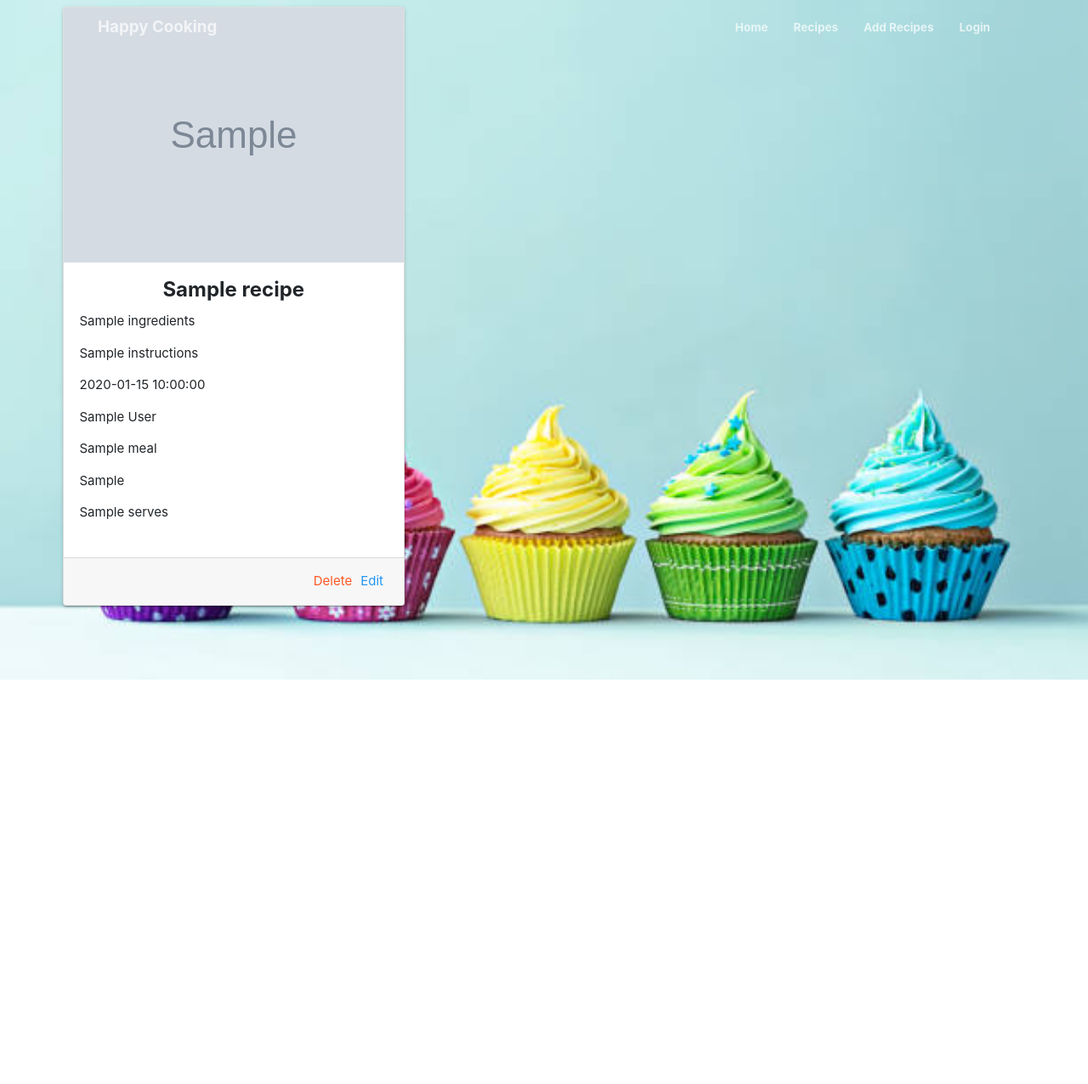
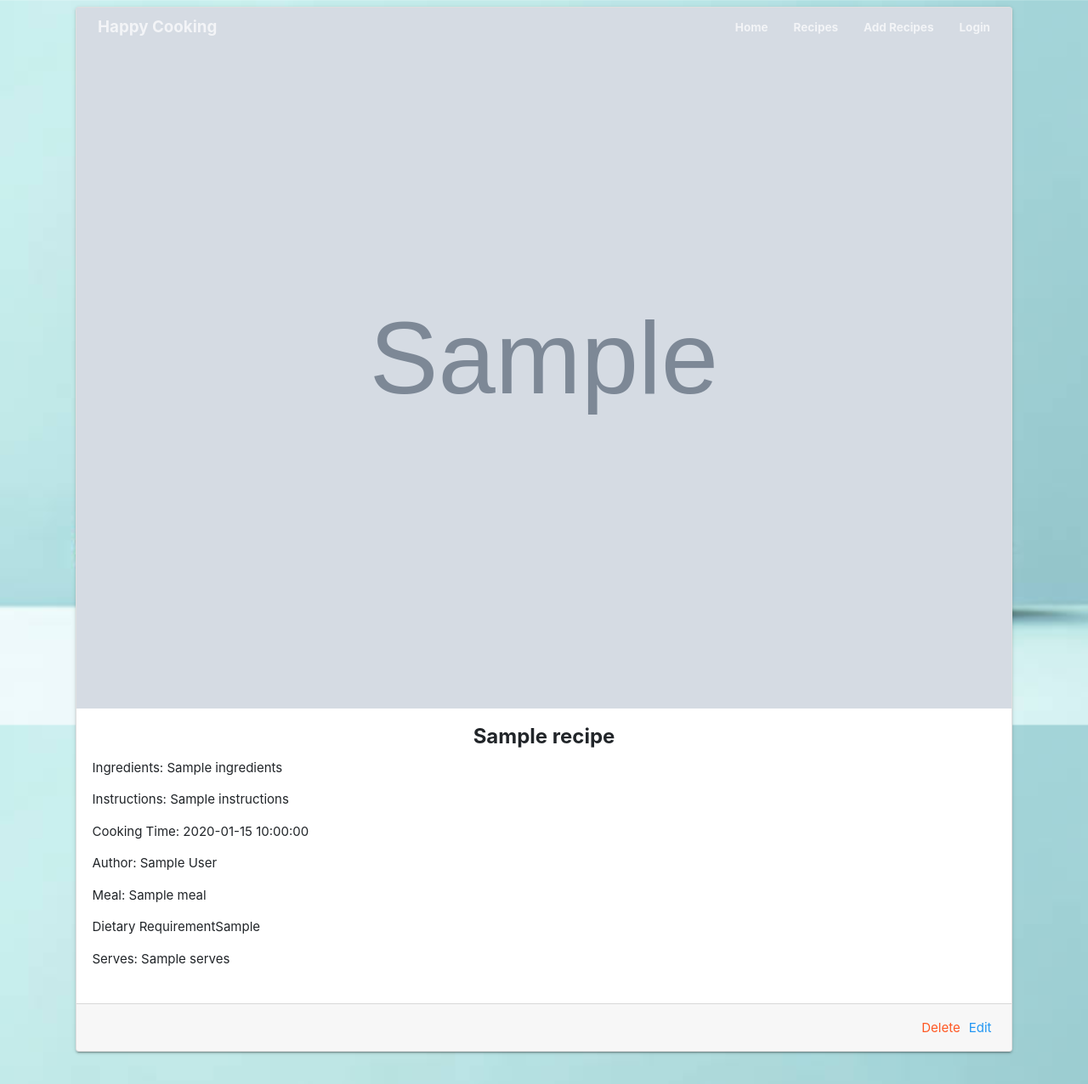
Before and after one commit to Code-Institute-Submissions/happy_cooking, a Flask app: template templates/detail.html in a window 1280 px wide. Shown: the whole page at 85% size. Before the commit the page ends 800 px from the top, so only its background shows below. Run offline with Flask 2, Linux system fonts and the light colour scheme; the template is opened without the code that fills it: most values are stand-ins (such as "Sample title", 1, 10 or a date in 2020); grey boxes marked "Sample" are stand-in pictures; some libraries are stand-ins or nearby versions.

Commit message:
added an if message so the image doesnt appear when its not needed

```diff
--- a/templates/detail.html
+++ b/templates/detail.html
@@ -50,18 +50,20 @@
 <div id="detail_container">
 
     <div class="row">
-        <div class="col-md-16 mb-5">
+        <div class="col-md-12 mb-5">
                 <div class="card h-100">
+                   {% if recipe.img%}
                     <img src="/static/img/{{recipe.img}}" />
+                    {% endif %}
                     <div class="card-body">
                         <h2 class="card-title" style="text-align: center;font-weight: bold;">{{recipe.name}}</h2>
-                        <p class="card-text">{{recipe.ingredients}}</p>
-                        <p class="card-text">{{recipe.instructions}}</p>
-                        <p class="card-text">{{recipe.cooking_time}}</p>
-                        <p class="card-text">{{recipe.author}}</p>
-                        <p class="card-text">{{recipe.meal}}</p>
-                        <p class="card-text">{{recipe.dietary_requirement}}</p>
-                        <p class="card-text">{{recipe.serves}}</p>
+                        <p class="card-text">Ingredients: {{recipe.ingredients}}</p>
+                        <p class="card-text">Instructions: {{recipe.instructions}}</p>
+                        <p class="card-text">Cooking Time: {{recipe.cooking_time}}</p>
+                        <p class="card-text">Author: {{recipe.author}}</p>
+                        <p class="card-text">Meal: {{recipe.meal}}</p>
+                        <p class="card-text">Dietary Requirement{{recipe.dietary_requirement}}</p>
+                        <p class="card-text">Serves: {{recipe.serves}}</p>
                         </div>
 
                     <div class="card-footer">
```
